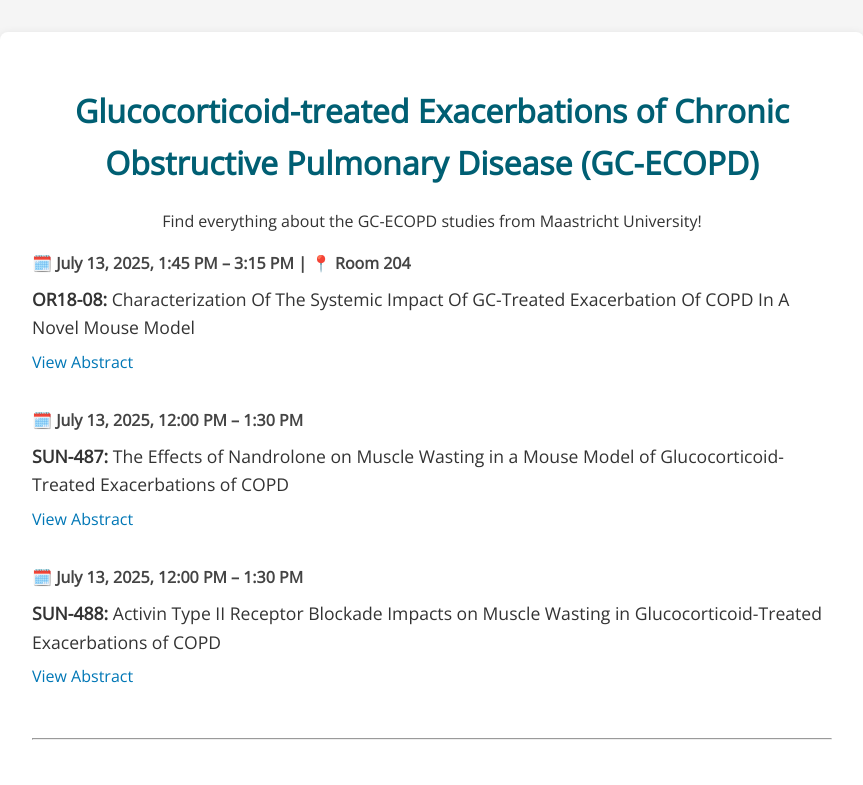
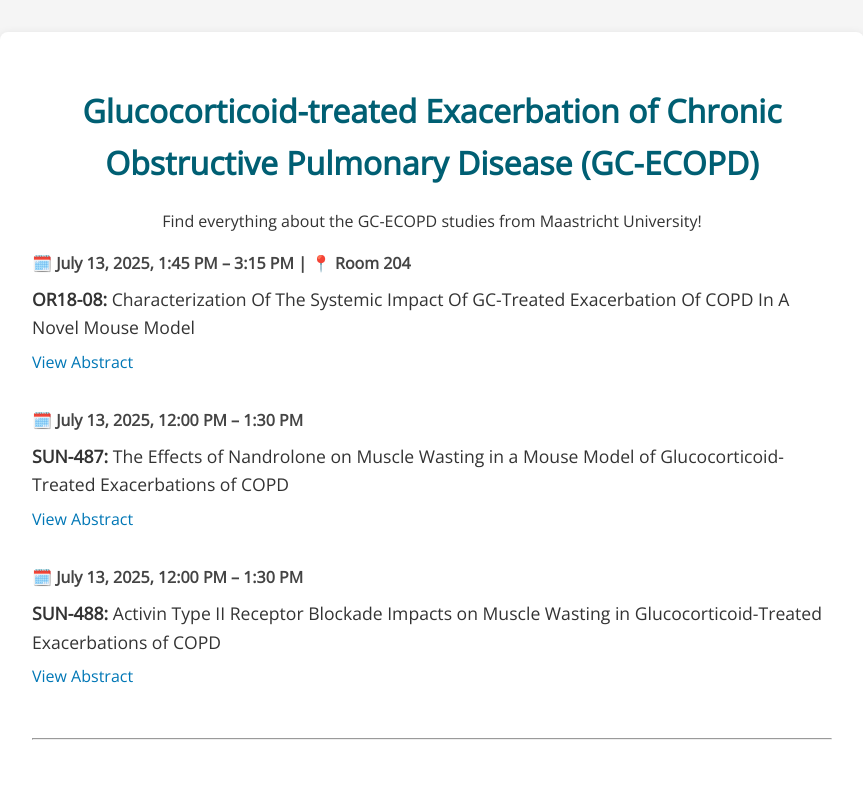
Before and after one commit to GC-ECOPD/GC-ECOPD.github.io, a plain HTML site: page index.html in a window 1280 px wide. Shown: the top 785 px of the page, without its empty margins (208-1071 px from the left). Drawn offline with nearby package versions, Linux system fonts and the light colour scheme.

Commit message:
Update index.html

```diff
--- a/index.html
+++ b/index.html
@@ -49,7 +49,7 @@
 <body>
 
   <div class="container">
-    <h1>Glucocorticoid-treated Exacerbations of Chronic Obstructive Pulmonary Disease (GC-ECOPD)</h1>
+    <h1>Glucocorticoid-treated Exacerbation of Chronic Obstructive Pulmonary Disease (GC-ECOPD)</h1>
     <p style="text-align:center;">Find everything about the GC-ECOPD studies from Maastricht University!</p>
 
     <div class="event">
```
